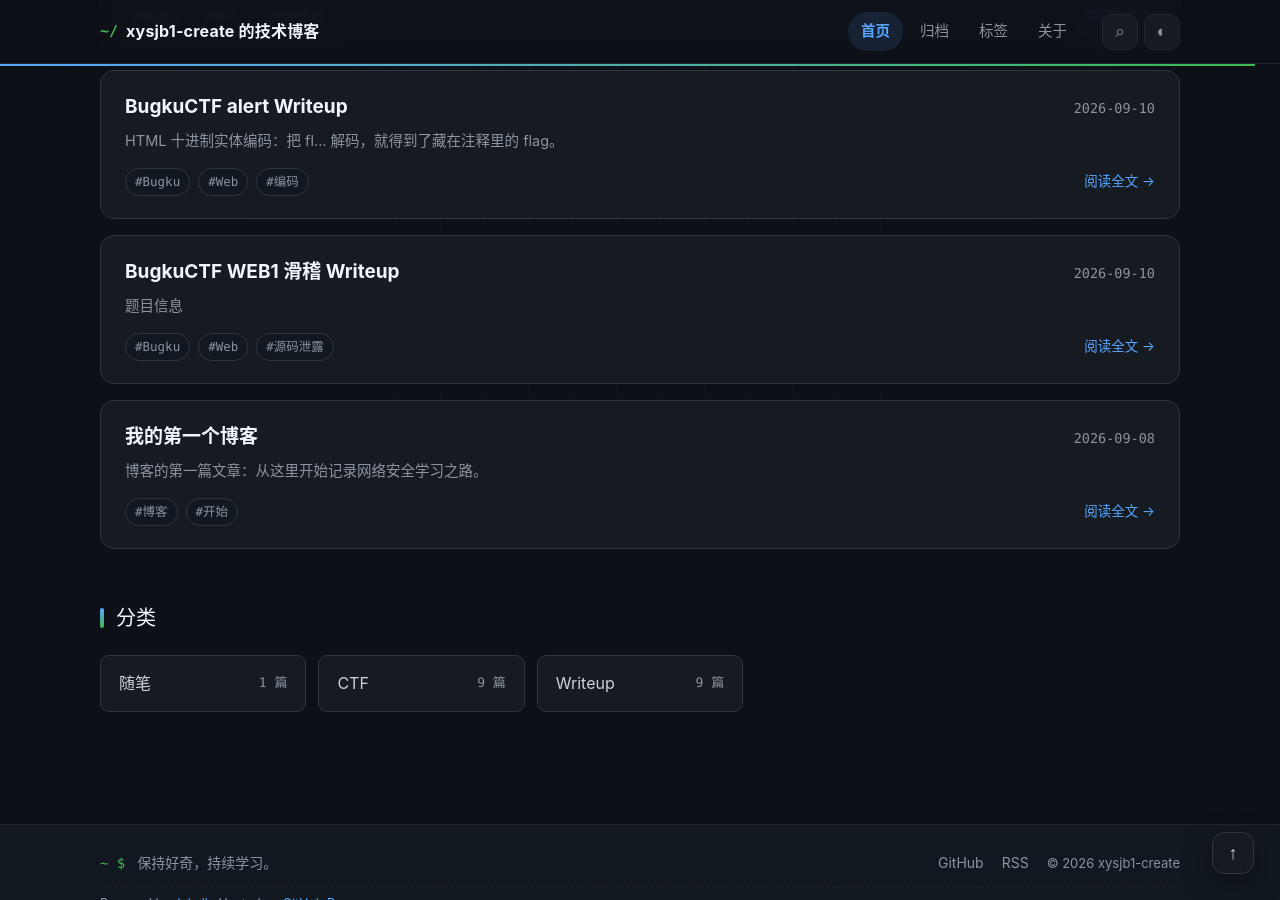
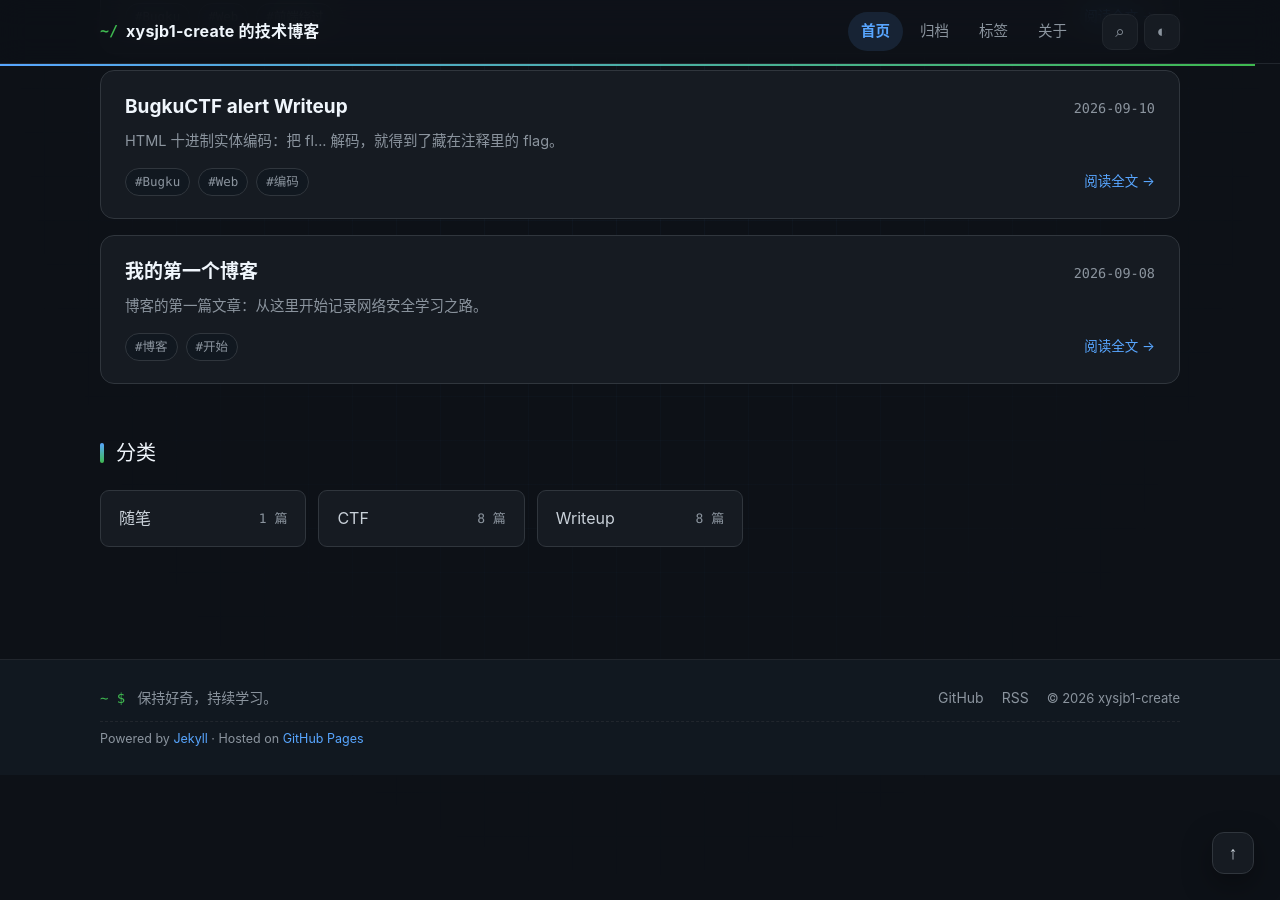
Before and after one commit to xysjb1-create/xysjb1, a Jekyll site: the page built from index.md, in a window 1280 px wide and 900 px high, scrolled down 1985 px. Built offline with Jekyll 4.4.1, drawn with Linux system fonts in a browser that asks for light colours; after the commit the page ends 2760 px from its top, so only the background shows below that; part of the change alters nothing that is shown.

Commit message:
Update title and status of BugkuCTF WEB1 post
Updated the title and marked the post as unpublished. Removed the original content related to the BugkuCTF WEB1 writeup.

````diff
--- a/_posts/2026-09-09-task01.md
+++ b/_posts/2026-09-09-task01.md
@@ -1,34 +1,9 @@
 ---
 layout: post
-title: "BugkuCTF WEB1 滑稽 Writeup"
+title: "旧版本文章（已迁移）"
 date: 2026-09-10
-categories: [CTF, Writeup]
-tags: [Bugku, Web, 源码泄露]
+published: false
 ---
 
-## 题目信息
-
-- **平台**：BugkuCTF
-- **题目**：WEB1（滑稽）
-- **类型**：Web
-- **分值**：10
-- **描述**：flag①
-- **目标地址**：`http://160.202.254.160:11052`
-
----
-
-## 解题思路
-
-题目只给了一个“滑稽”的页面，没有其他明显提示。
-对于这类 Web 题，第一步通常是 **查看页面源代码**，检查是否有注释、隐藏元素或敏感信息。
-
----
-
-## 解题过程
-
-1. 打开题目地址，页面显示一张滑稽表情和验证码输入框。
-2. 右键点击页面，选择 **“查看网页源代码”**（或按 `Ctrl+U`）。
-3. 在源代码中搜索关键词 `flag`，很快在 `<body>` 标签之后发现一行 HTML 注释：
-
-```html
-<!flag{7c83efd3b5a5d8f02dd18718be0622fa}>
+> 此文件为旧版本，已停止发布（published: false）。
+> 新版文章见 _posts 目录下的同名新文件。
````
